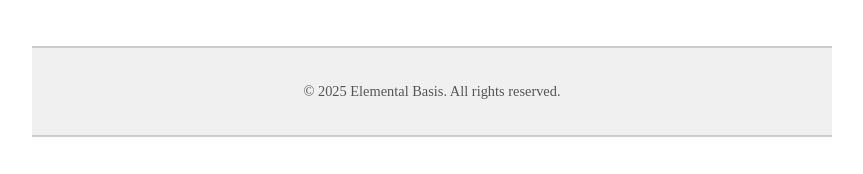
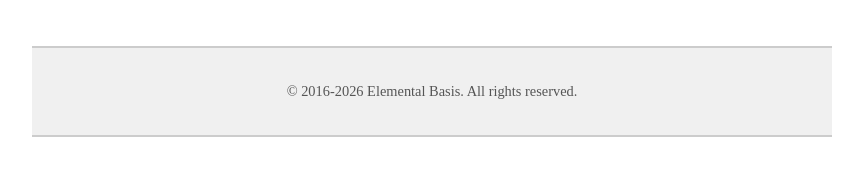
Before and after one commit to elementalbasis/elementalbasis.com, a Jekyll site: the page built from index.md, in a window 1280 px wide. Shown: the part 2118-2292 px from the top of the page, without its empty margins (208-1071 px from the left). Built offline with Jekyll 4.4.1, drawn with Linux system fonts in a browser that asks for light colours.

Commit message:
Changed the copyright to the current year.

```diff
--- a/_layouts/default.html
+++ b/_layouts/default.html
@@ -36,7 +36,7 @@
 </main>
 
 <footer>
-<span>© 2025 Elemental Basis. All rights reserved.</span>
+<span>© 2016-2026 Elemental Basis. All rights reserved.</span>
 </footer>
 
 </body>
```
